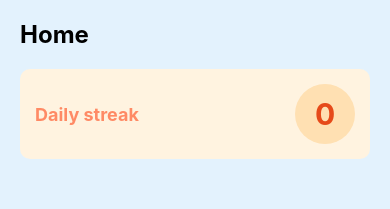
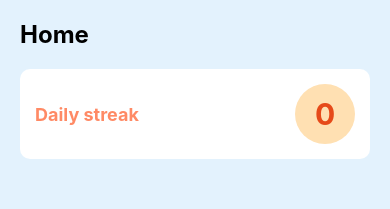
Before and after one commit to hadi-karnib/VerbalBotic-front, a React Native app in the folder verbalbotic/: screen /Home in a window 390 px wide. Shown: the top 209 px of the page. Built offline with nearby package versions, Linux system fonts and the light colour scheme.

Commit message:
fixed color of dailystreak container

```diff
--- a/verbalbotic/screens/HomeScreen.js
+++ b/verbalbotic/screens/HomeScreen.js
@@ -307,7 +307,7 @@ const styles = StyleSheet.create({
     flexDirection: "row",
     alignItems: "center",
     justifyContent: "space-between",
-    backgroundColor: "#FFF3E0",
+    backgroundColor: "#fff",
     margin: 20,
     padding: 15,
     borderRadius: 10,
```
